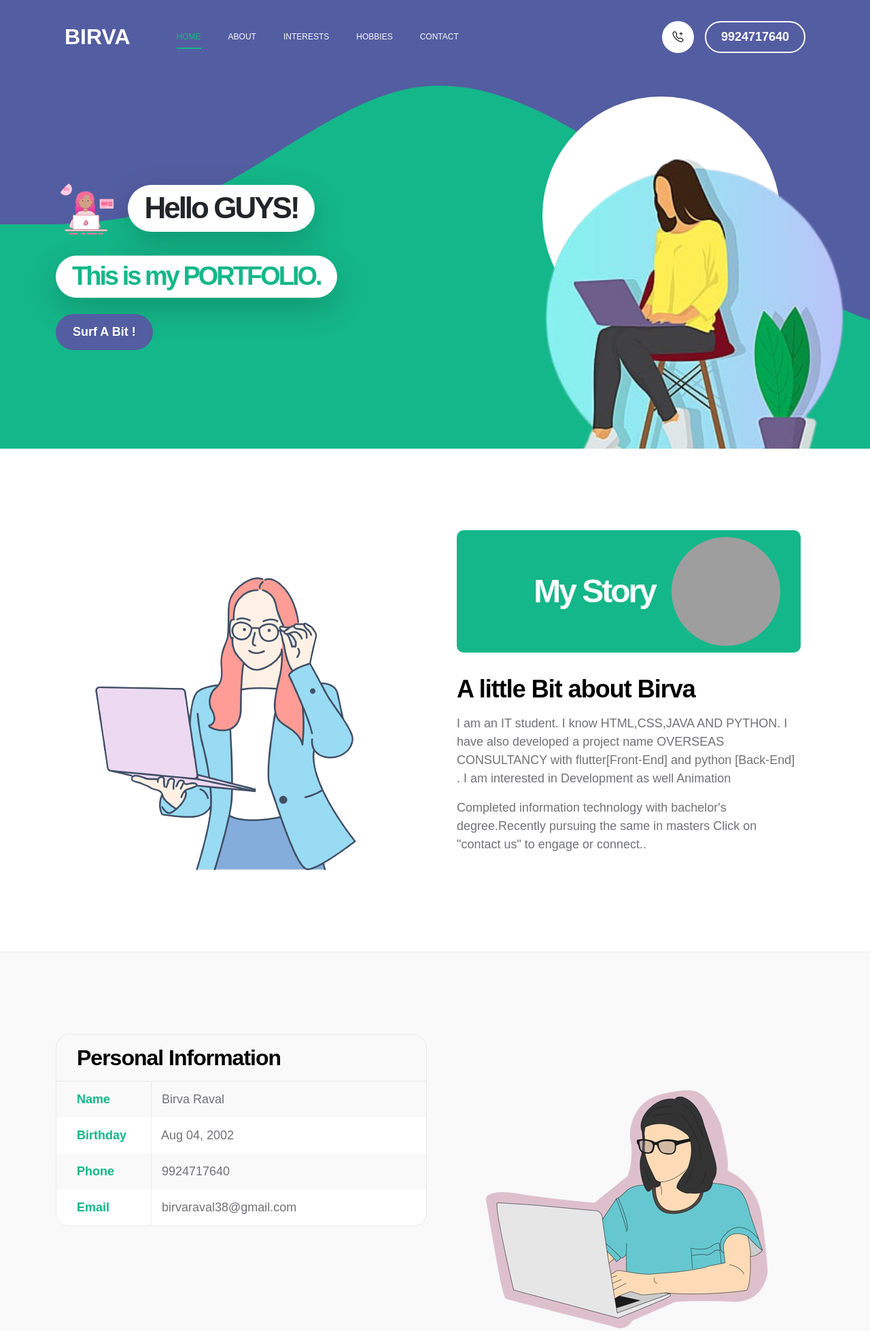
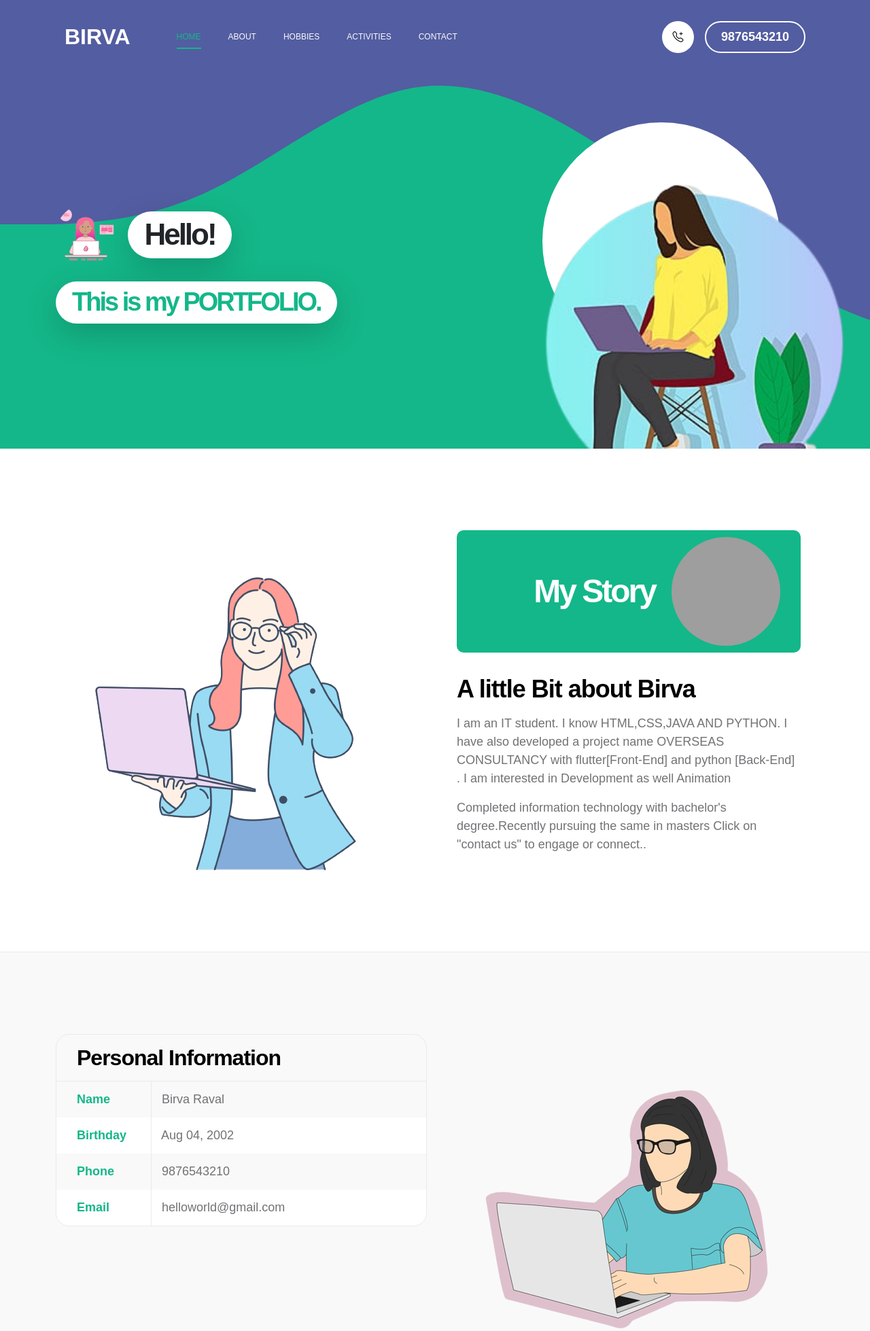
Before and after one commit to BirvaRaval/My-Portfolio, a Django app: page / in a window 1280 px wide. Shown: the top 1958 px of the page at 68% size. Run offline with Django 4.2, Linux system fonts and the light colour scheme; some libraries are stand-ins or nearby versions; grey boxes are pictures that could not be loaded.

Commit message:
first commit

```diff
--- a/myapp/templates/index.html
+++ b/myapp/templates/index.html
@@ -50,42 +50,61 @@ https://templatemo.com/tm-578-first-portfolio
                     <span class="navbar-toggler-icon"></span>
                 </button>
 
-                <a href="{% static 'index.html' %}" class="navbar-brand mx-auto mx-lg-0">BIRVA</a>
+                <a  class="navbar-brand mx-auto mx-lg-0" onclick="location.reload();">BIRVA</a>
+
 
                 <div class="d-flex align-items-center d-lg-none">
                     <i class="navbar-icon bi-telephone-plus me-3"></i>
                     <a class="custom-btn btn" href="{% static '#section_5' %}">
-                        9924717640
+                       9876543210
                     </a>
                 </div>
 
                 <div class="collapse navbar-collapse" id="navbarNav">
                     <ul class="navbar-nav ms-lg-5">
                         <li class="nav-item">
-                            <a class="nav-link click-scroll" href="{% static '#section_1' %}">Home</a>
+                            <a class="nav-link click-scroll">Home
+                                <span class="arrow"></span>
+                              </a>
                         </li>
 
                         <li class="nav-item">
-                            <a class="nav-link click-scroll" href="{% static '#section_2' %}">About</a>
+                            <a class="nav-link click-scroll" >About
+                                <span class="arrow"></span>
+                            </a>
                         </li>
 
                         <li class="nav-item">
-                            <a class="nav-link click-scroll" href="{% static '#section_3' %}">Interests</a>
+                            <a class="nav-link click-scroll" >Hobbies
+                                <span class="arrow"></span>
+                            </a>
                         </li>
 
                         <li class="nav-item">
-                            <a class="nav-link click-scroll" href="{% static '#section_4' %}">Hobbies</a>
+                            <a class="nav-link click-scroll" >Activities
+                                <span class="arrow"></span>
+                            </a>
                         </li>
 
                         <li class="nav-item">
-                            <a class="nav-link click-scroll" href="{% static '#section_5' %}">Contact</a>
+                            <a class="nav-link click-scroll" >Contact
+                                <span class="arrow"></span>
+                            </a>
+
                         </li>
                     </ul>
-
+                            <!--href="{% static '#section_5' %}"
+                                href="{% static 'index.html' %}"
+                            href="{% static '#section_5' %}"
+                            href="{% static '#section_3' %}"
+                            href="{% static '#section_4' %}"
+                            href="{% static '#section_2' %}"
+                            href="{% static '#section_1' %}"
+                            -->
                     <div class="d-lg-flex align-items-center d-none ms-auto">
                         <i class="navbar-icon bi-telephone-plus me-3"></i>
-                        <a class="custom-btn btn" href="{% static '#section_5' %}">
-                           9924717640
+                        <a class="custom-btn btn" >
+                            9876543210
                         </a>
                     </div>
                 </div>
@@ -104,11 +123,11 @@ https://templatemo.com/tm-578-first-portfolio
                                 <div class="hero-title-wrap d-flex align-items-center mb-4">
                                     <img src="{% static '/images/giphy.gif' %}" class="avatar-image avatar-image-large img-fluid" alt="">
 
-                                    <h1 class="hero-title ms-3 mb-0">Hello GUYS!</h1>
+                                    <h1 class="hero-title ms-3 mb-0">Hello!</h1>
                                 </div>
 
                                 <h2 class="mb-4">This is my PORTFOLIO.</h2>
-                                <p class="mb-4"><a class="custom-btn btn custom-link" href="{% static '#section_2' %}">Surf A Bit !</a></p>
+                               <!-- <p class="mb-4"><a class="custom-btn btn custom-link" href="{% static '#section_2' %}">Surf A Bit !</a></p>-->
                             </div>
                         </div>
 
@@ -176,12 +195,12 @@ https://templatemo.com/tm-578-first-portfolio
 
                                     <p>
                                         <span class="profile-small-title">Phone</span>
-                                         <span><a href="tel: 305-240-9671">9924717640</a></span>
+                                         <span><a href="tel: 305-240-9671"> 9876543210</a></span>
                                     </p>
 
                                     <p>
                                         <span class="profile-small-title">Email</span>
-                                        <span><a href="mailto:hello@josh.design">birvaraval38@gmail.com</a></span>
+                                        <span><a href="mailto:hello@josh.design">helloworld@gmail.com</a></span>
                                     </p>
                                 </div>
                             </div>
@@ -192,31 +211,7 @@ https://templatemo.com/tm-578-first-portfolio
                                 <div class="row">
                                     <div class="col-lg-6 col-6 featured-border-bottom py-2">
                                         <img src="{% static 'images/illustration-of-a-woman-at-work-using-a-laptop-cartoon-illustration-free-vector-removebg-preview.png' %}"></div>
-                                        <!--<strong class="featured-numbers">20+</strong>
 
-                                        <p class="featured-text">Years of Experiences</p>
-                                    </div>
-
-                                    <div class="col-lg-6 col-6 featured-border-start featured-border-bottom ps-5 py-2">
-                                        <strong class="featured-numbers">245</strong>
-
-                                        <p class="featured-text">Happy Customers</p>
-                                    </div>
-
-                                    <div class="col-lg-6 col-6 pt-4">
-                                        <strong class="featured-numbers">640</strong>
-
-                                        <p class="featured-text">Project Finished</p>
-                                    </div>
-
-                                    <div class="col-lg-6 col-6 featured-border-start ps-5 pt-4">
-                                        <strong class="featured-numbers">72+</strong>
-
-                                        <p class="featured-text">Digital Awards</p>
-                                    </div>
-                                </div>
-                            </div>
-                        </div>-->
 
                     </div>
                 </div>
@@ -239,9 +234,9 @@ https://templatemo.com/tm-578-first-portfolio
                             <img src="{% static '/images/download-removebg-preview (2).png' %}" class="clients-image img-fluid" alt="">
                         </div>
 
-                        <div class="col-lg-2 col-4 clients-item-height">
+                     <!--   <div class="col-lg-2 col-4 clients-item-height">
                             <img src="{% static '/images/download-removebg-preview (3).png' %}" class="clients-image img-fluid" alt="">
-                        </div>
+                        </div>-->
 
                         <div class="col-lg-2 col-4 clients-item-height">
                             <img src="{% static '/images/PHP-logo.svg-removebg-preview.png' %}" class="clients-image img-fluid" alt="">
@@ -487,15 +482,15 @@ https://templatemo.com/tm-578-first-portfolio
 
                                     <p>
                                         <a href="mailto:birvaraval38@gmail.com">
-                                            birvaraval38@gmail.com
+                                            helloworld@gmail.com
                                         </a>
                                     </p>
 
                                     <strong class="site-footer-title d-block mt-4 mb-3">Call</strong>
 
                                     <p class="mb-0">
-                                        <a href="tel: 9924717640">
-                                            9924717640
+                                        <a href="tel:  9876543210">
+                                            9876543210
                                         </a>
                                     </p>
                                 </div>
@@ -595,8 +590,7 @@ https://templatemo.com/tm-578-first-portfolio
                         <div class="copyright-text-wrap">
                             <p class="mb-0">
                                 <span class="copyright-text">Copyright © 2036 <a href="#">First Portfolio</a> Company. All rights reserved.</span>
-                                Design:
-                                <a rel="sponsored" href="{% static 'https://templatemo.com' %}" target="_blank">TemplateMo</a>
+                               <!--  Design: <a rel="sponsored" href="{% static 'https://templatemo.com' %}" target="_blank">TemplateMo</a>-->
                             </p>
                         </div>
                     </div>
```
